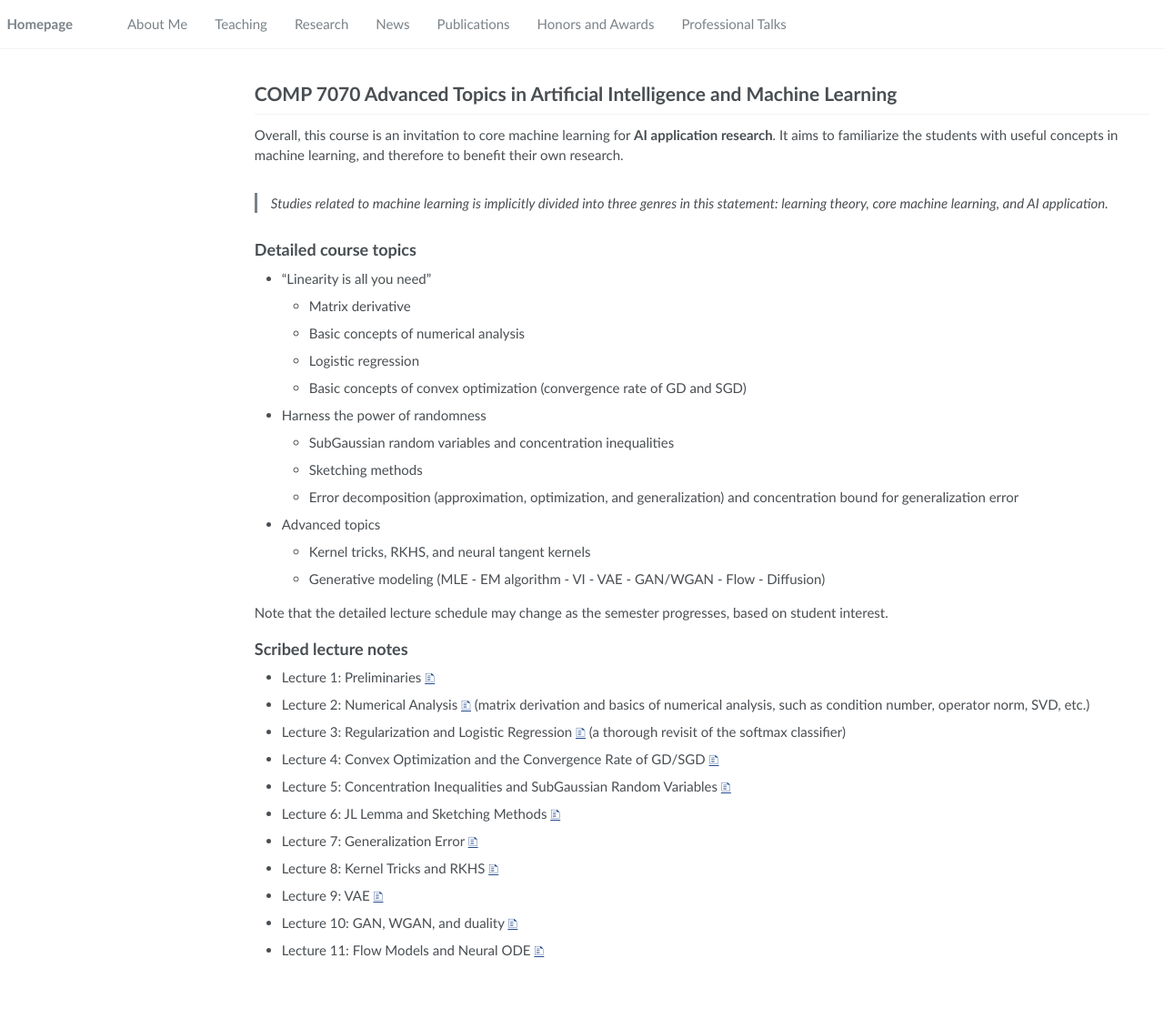
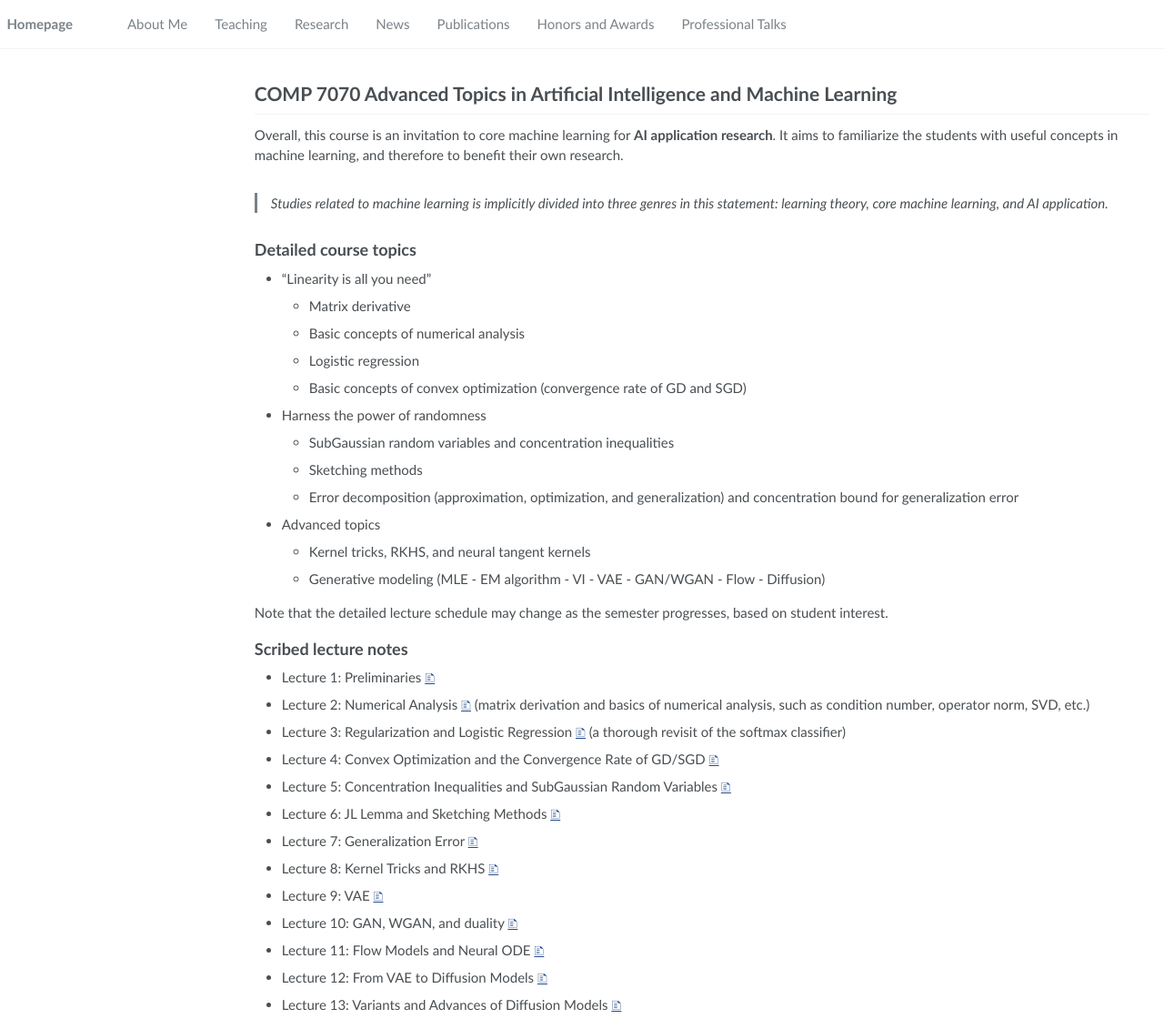
Before and after one commit to ychen-stat-ml/ychen-stat-ml.github.io, a Jekyll site: the page built from _pages/teaching.md, in a window 1280 px wide and 1131 px high. Shown: the whole window at 91% size. Built offline with Jekyll 4.4.1, drawn with Linux system fonts in a browser that asks for light colours.

Commit message:
add 12-13

```diff
--- a/_pages/teaching.md
+++ b/_pages/teaching.md
@@ -51,3 +51,5 @@ Note that the detailed lecture schedule may change as the semester progresses, b
 - Lecture 9: VAE [🗈](/docs/7070/09.pdf)
 - Lecture 10: GAN, WGAN, and duality [🗈](/docs/7070/10.pdf)
 - Lecture 11: Flow Models and Neural ODE [🗈](/docs/7070/11.pdf)
+- Lecture 12: From VAE to Diffusion Models [🗈](/docs/7070/12.pdf)
+- Lecture 13: Variants and Advances of Diffusion Models [🗈](/docs/7070/13.pdf)
```
Also changed, not shown: 2 other files.
